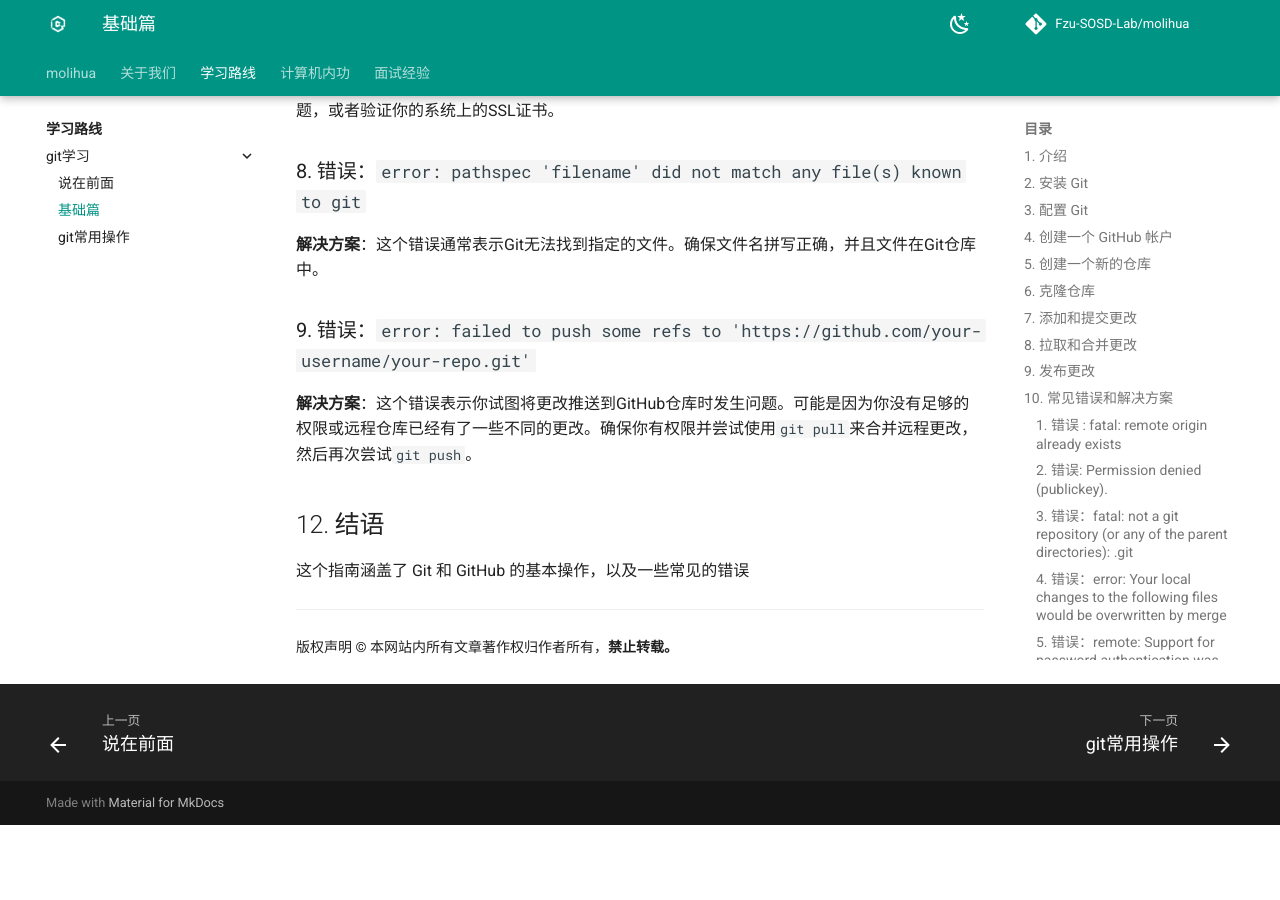
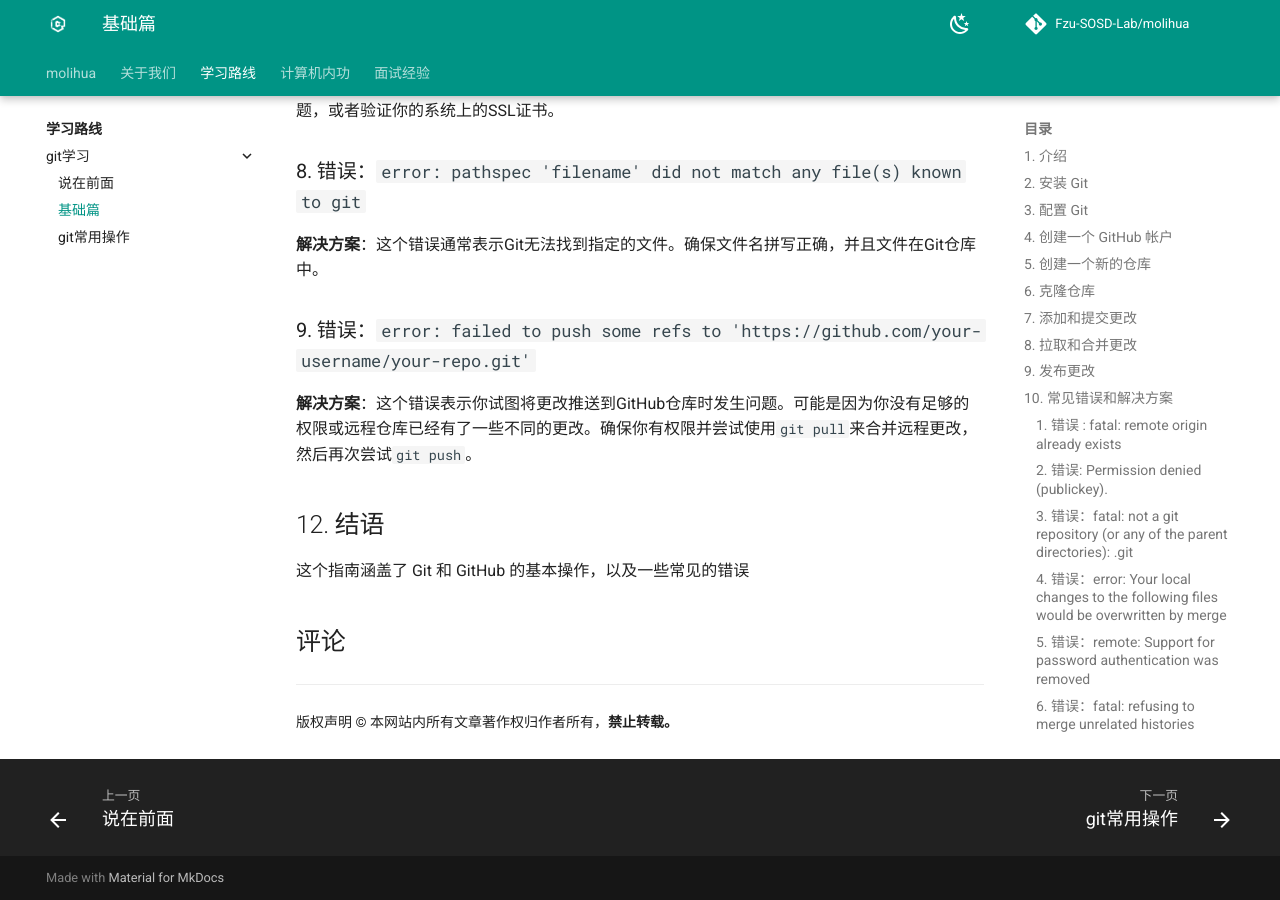
Before and after one commit to fzu-sosd-web/molihua, an MkDocs documentation site: the page built from docs/guide/git/basic.md, in a window 1280 px wide and 900 px high, scrolled down 3687 px. Built offline with MkDocs 1.6.1 and Material for MkDocs 9.7.7, drawn with Linux system fonts in a browser that asks for light colours; comment, search, counter and statistics services are not loaded; before the commit the page ends 4512 px from its top, so only the background shows below that; some of the changed lines change nothing that is shown.

Commit message:
add comments powered by giscus

```diff
--- a/docs/guide/git/basic.md
+++ b/docs/guide/git/basic.md
@@ -1,3 +1,7 @@
+---
+comments: true
+---
+
 # Git 和 GitHub 基本操作指南
 
 !!! meta "贡献者: [luke](https://github.com/BlackBear2003) at 2023-09-25"
--- /dev/null
+++ b/overrides/partials/comments.html
@@ -0,0 +1,54 @@
+{% if page.meta.comments %}
+  <h2 id="__comments">{{ lang.t("meta.comments") }}</h2>
+  <!-- Insert generated snippet here -->
+  <script src="https://giscus.app/client.js"
+  data-repo="Fzu-SOSD-Lab/molihua"
+  data-repo-id="R_kgDOLDKSrA"
+  data-category="Announcements"
+  data-category-id="DIC_kwDOLDKSrM4CcWQz"
+  data-mapping="pathname"
+  data-strict="0"
+  data-reactions-enabled="1"
+  data-emit-metadata="0"
+  data-input-position="bottom"
+  data-theme="preferred_color_scheme"
+  data-lang="zh-CN"
+  crossorigin="anonymous"
+  async>
+</script>
+  <!-- Synchronize Giscus theme with palette -->
+  <script>
+    var giscus = document.querySelector("script[src*=giscus]")
+
+    // Set palette on initial load
+    var palette = __md_get("__palette")
+    if (palette && typeof palette.color === "object") {
+      var theme = palette.color.scheme === "slate"
+        ? "transparent_dark"
+        : "light"
+
+      // Instruct Giscus to set theme
+      giscus.setAttribute("data-theme", theme)
+    }
+
+    // Register event handlers after documented loaded
+    document.addEventListener("DOMContentLoaded", function() {
+      var ref = document.querySelector("[data-md-component=palette]")
+      ref.addEventListener("change", function() {
+        var palette = __md_get("__palette")
+        if (palette && typeof palette.color === "object") {
+          var theme = palette.color.scheme === "slate"
+            ? "transparent_dark"
+            : "light"
+
+          // Instruct Giscus to change theme
+          var frame = document.querySelector(".giscus-frame")
+          frame.contentWindow.postMessage(
+            { giscus: { setConfig: { theme } } },
+            "https://giscus.app"
+          )
+        }
+      })
+    })
+  </script>
+{% endif %}
```
